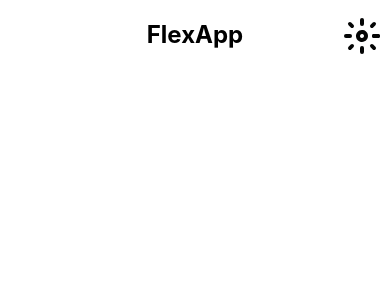
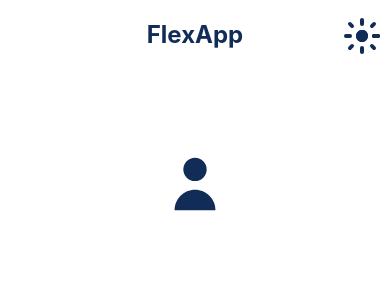
Before and after one commit to RomanKopyl/FlexApp, a React Native app: screen / in a window 390 px wide. Shown: the top 300 px of the page. Built offline with nearby package versions, Linux system fonts and the light colour scheme.

Commit message:
Added Slider, corrected colors

```diff
--- a/constants.ts
+++ b/constants.ts
@@ -1,14 +1,27 @@
+
+const COLORS = {
+  primeColor: '#102C57',
+  secondaryColor: '#1679AB',
+  thirdColor: '#FFB1B1',
+  fouthColor: '#FFCBCB',
+}
 
 export const darkTheme = {
-  containerBackgroundColor: 'black',
-  containerViewColor: 'white',
-  textColor: 'white',
-  switchButtonBackgroundColor: '#ccc',
+  primeColor: COLORS.fouthColor,
+  secondaryColor: COLORS.thirdColor,
+  containerBackgroundColor: COLORS.primeColor,
+  textColor: COLORS.fouthColor,
+  minimumTrackTintColor: COLORS.secondaryColor,
+  maximumTrackTintColor: COLORS.fouthColor,
+  thumbTintColor: COLORS.secondaryColor,
 };
 
 export const lightTheme = {
+  primeColor: COLORS.primeColor,
+  secondaryColor: COLORS.secondaryColor,
   containerBackgroundColor: 'white',
-  containerViewColor: 'black',
-  textColor: 'black',
-  switchButtonBackgroundColor: '#ccc',
+  textColor: COLORS.primeColor,
+  minimumTrackTintColor: COLORS.primeColor,
+  maximumTrackTintColor: COLORS.secondaryColor,
+  thumbTintColor: COLORS.primeColor,
 };
--- a/package.json
+++ b/package.json
@@ -10,6 +10,7 @@
     "test": "jest"
   },
   "dependencies": {
+    "@react-native-community/slider": "^4.5.2",
     "react": "18.2.0",
     "react-native": "0.74.2",
     "react-native-svg": "^15.3.0"
--- a/res/index.ts
+++ b/res/index.ts
@@ -1,8 +1,9 @@
 
 import Moon from './svg/Moon';
 import Sun from './svg/Sun';
+import User from './svg/User';
 
 
 export {
-    Sun, Moon
+    Sun, Moon, User
 };
--- /dev/null
+++ b/res/svg/User.tsx
@@ -0,0 +1,24 @@
+import * as React from "react";
+import Svg, { Path, SvgProps } from "react-native-svg";
+
+const SVGComponent = (props: SvgProps) => (
+  <Svg
+    width="800px"
+    height="800px"
+    viewBox="0 0 24 24"
+    fill="none"
+    {...props}
+  >
+    <Path
+      d="M16 7C16 9.20914 14.2091 11 12 11C9.79086 11 8 9.20914 8 7C8 4.79086 9.79086 3 12 3C14.2091 3 16 4.79086 16 7Z"
+      strokeLinecap="round"
+      strokeLinejoin="round"
+    />
+    <Path
+      d="M12 14C8.13401 14 5 17.134 5 21H19C19 17.134 15.866 14 12 14Z"
+      strokeLinecap="round"
+      strokeLinejoin="round"
+    />
+  </Svg>
+);
+export default SVGComponent;
--- a/src/components/Header.tsx
+++ b/src/components/Header.tsx
@@ -25,8 +25,8 @@
       >
         {
           data?.isSwitchOn
-            ? <Moon fill='white' />
-            : <Sun />
+            ? <Moon fill={data?.currentTheme.primeColor} />
+            : <Sun fill={data?.currentTheme.primeColor} />
         }
       </Pressable>
     </View>
--- /dev/null
+++ b/src/components/UserSlider.tsx
@@ -0,0 +1,57 @@
+import React, { useContext, useState } from 'react';
+import { StyleSheet, View } from 'react-native';
+import { User } from '../../res';
+import { ThemeContext } from '../ThemeContext';
+import Slider from '@react-native-community/slider';
+
+const UserSlider = () => {
+  const data = useContext(ThemeContext);
+  const [size, setSize] = useState(70);
+
+  const onValueChange = (value: number) => {
+    console.log(value);
+    const newSize = 200 * value;
+    setSize(newSize);
+  }
+
+  return (
+    <View style={{
+      alignItems: 'center'
+    }}>
+      <View style={{
+        height: 250,
+        justifyContent: 'center'
+      }}>
+        <User
+          width={size}
+          height={size}
+          fill={data?.currentTheme?.primeColor}
+        />
+      </View>
+      <Slider
+        style={styles.slider}
+        value={0.5}
+        minimumValue={0}
+        maximumValue={1}
+        minimumTrackTintColor={data?.currentTheme.minimumTrackTintColor}
+        maximumTrackTintColor={data?.currentTheme.maximumTrackTintColor}
+        thumbTintColor={data?.currentTheme.thumbTintColor}
+        onValueChange={onValueChange}
+      />
+    </View>
+  );
+}
+
+export default UserSlider
+
+const styles = StyleSheet.create({
+  container: {
+    flex: 1,
+    width: 200,
+    height: 200,
+  },
+  slider: {
+    width: 200,
+    height: 40,
+  },
+})
--- a/src/screens/HomeScreen.tsx
+++ b/src/screens/HomeScreen.tsx
@@ -1,7 +1,8 @@
-import { SafeAreaView, StatusBar, StyleSheet, Text, View } from 'react-native'
-import React, { useContext } from 'react'
+import React, { useContext } from 'react';
+import { SafeAreaView, StatusBar, StyleSheet } from 'react-native';
 import { ThemeContext } from '../ThemeContext';
 import Header from '../components/Header';
+import UserSlider from '../components/UserSlider';
 
 const HomeScreen = () => {
   const data = useContext(ThemeContext);
@@ -16,6 +17,7 @@
         backgroundColor={data?.currentTheme.containerBackgroundColor}
       />
       <Header />
+      <UserSlider />
 
     </SafeAreaView>
   )
```
Also changed, not shown: res/svg/Sun.tsx (+1 -13 lines), src/ThemeContext.tsx (+5 -3 lines), 2 other files (tests, documents, lock files or other folders).
